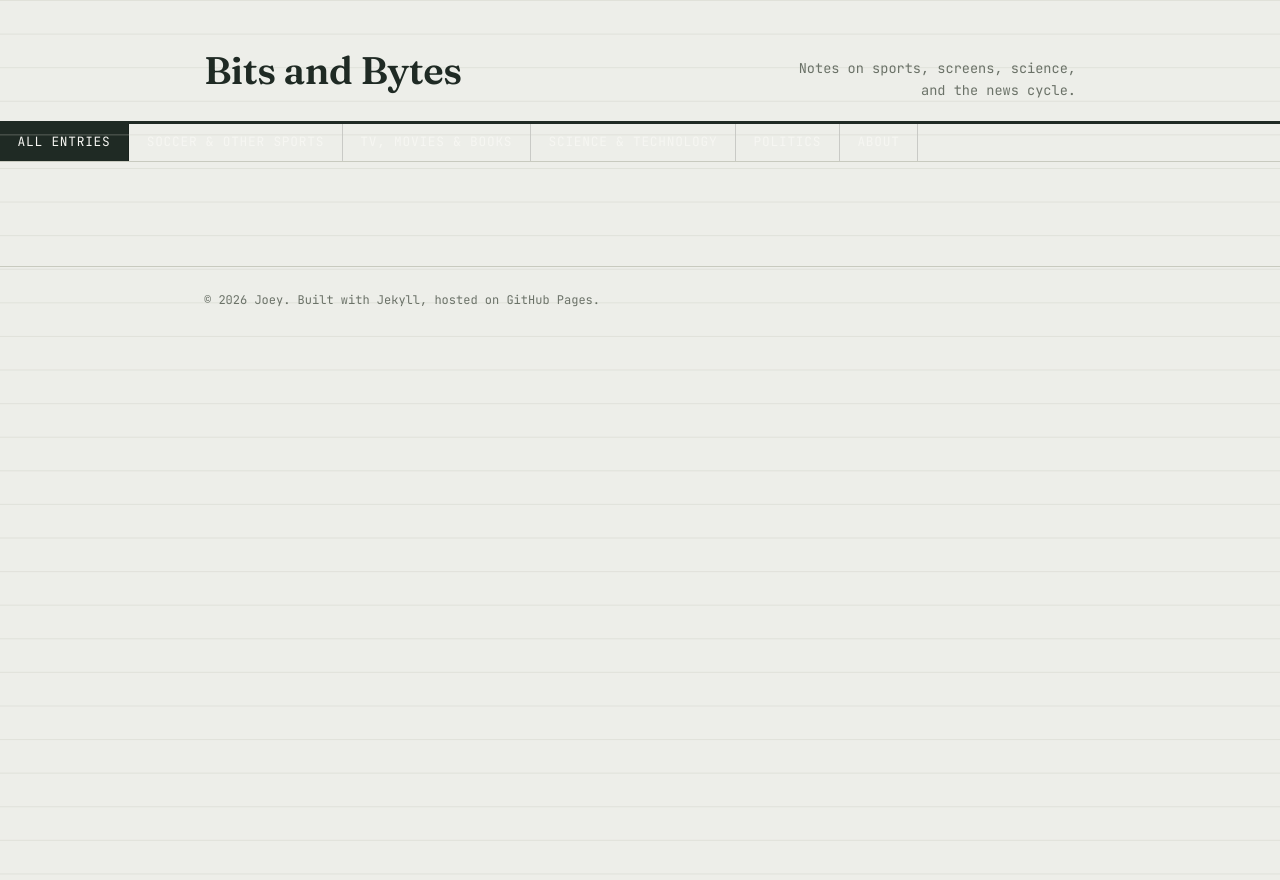
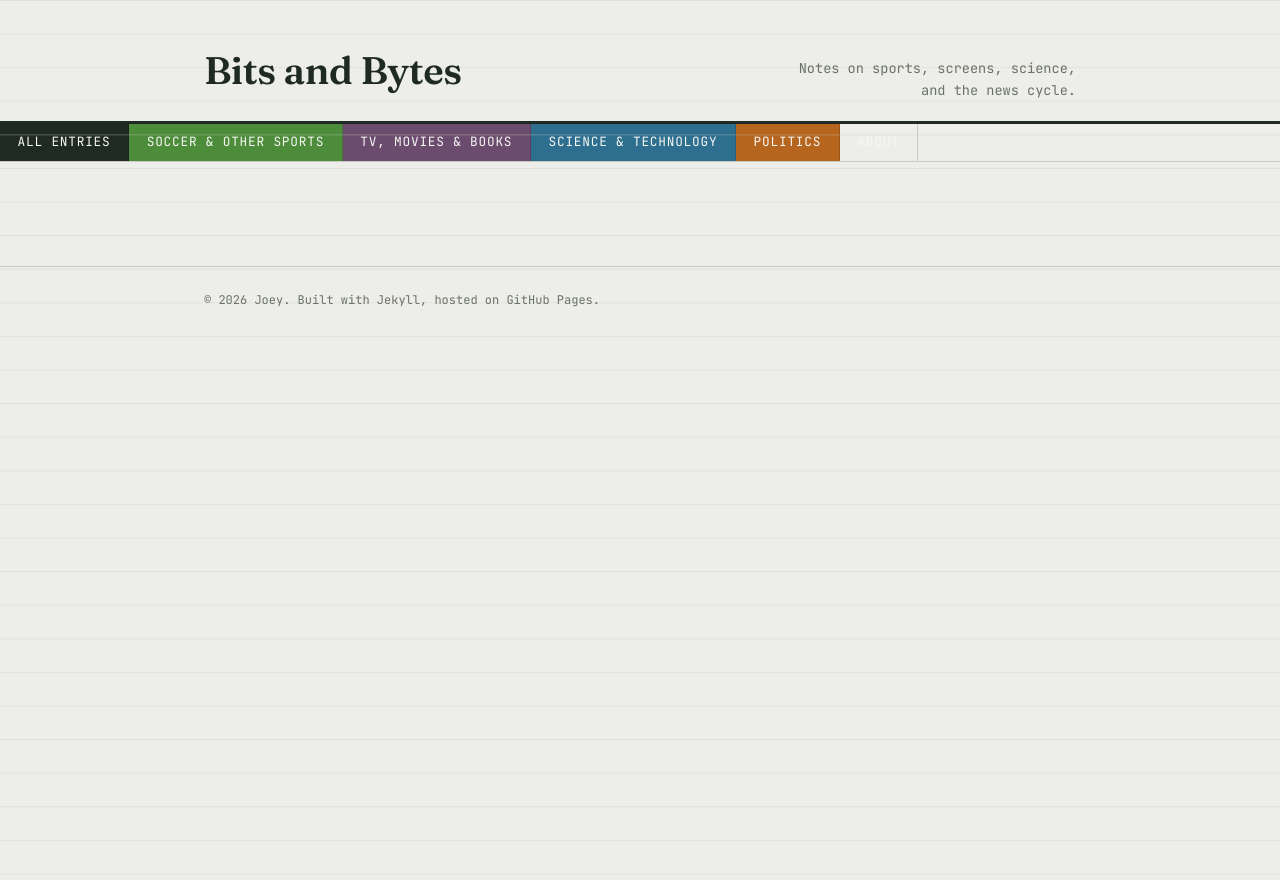
Before and after one commit to Joeyvosters/Website, a Jekyll site: the page built from index.html, in a window 1280 px wide. Shown: the top 880 px of the page. Built offline with Jekyll 4.4.1, drawn with Linux system fonts in a browser that asks for light colours.

Commit message:
Add files via upload

```diff
--- a/assets/css/style.css
+++ b/assets/css/style.css
@@ -1,5 +1,5 @@
 /* ============================================================
-   Sideline & Shoreline — a field-log design system
+   Bits and Bytes — a field-log design system
    Palette: cool paper, pine ink, brass accent, category tabs
    ============================================================ */
 
@@ -12,10 +12,10 @@
   --slate: #6b7268;
   --rule: #c8cabf;
 
-  --tab-fishing: #2e6e8e;
-  --tab-soccer: #4c8c3b;
-  --tab-diy: #b5651d;
-  --tab-life: #6b4c6e;
+  --tab-soccer-other-sports: #4c8c3b;
+  --tab-tv-movies-books: #6b4c6e;
+  --tab-science-technology: #2e6e8e;
+  --tab-politics: #b5651d;
 
   --font-display: "Fraunces", Georgia, serif;
   --font-body: "Source Sans 3", "Segoe UI", sans-serif;
@@ -119,10 +119,10 @@ body::before {
 .tab-index a:hover { filter: brightness(1.15); }
 
 .tab-index a.tab-all { background: var(--ink); }
-.tab-fishing-bg { background: var(--tab-fishing); }
-.tab-soccer-bg  { background: var(--tab-soccer); }
-.tab-diy-bg     { background: var(--tab-diy); }
-.tab-life-bg    { background: var(--tab-life); }
+.tab-soccer-other-sports-bg { background: var(--tab-soccer-other-sports); }
+.tab-tv-movies-books-bg     { background: var(--tab-tv-movies-books); }
+.tab-science-technology-bg  { background: var(--tab-science-technology); }
+.tab-politics-bg            { background: var(--tab-politics); }
 
 /* ---------- Entry feed ---------- */
 
```
